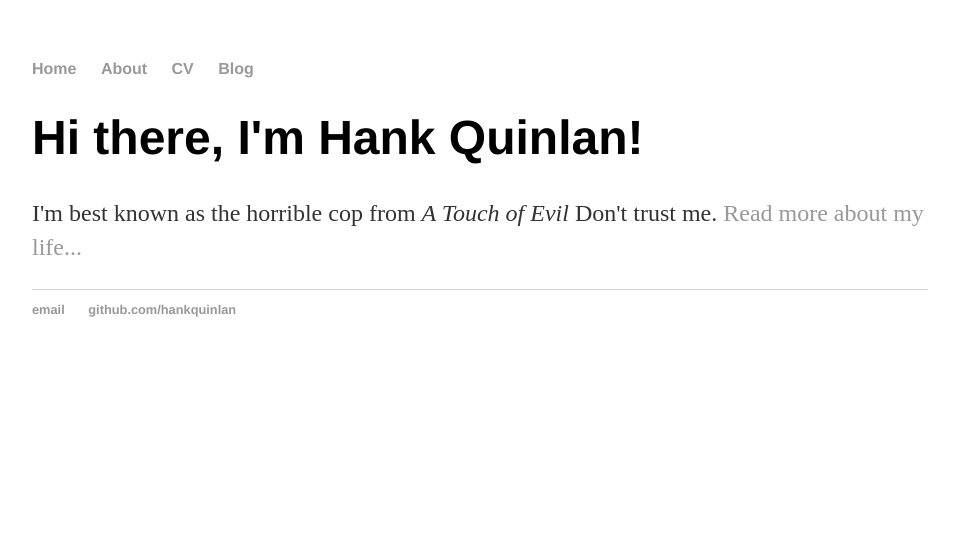
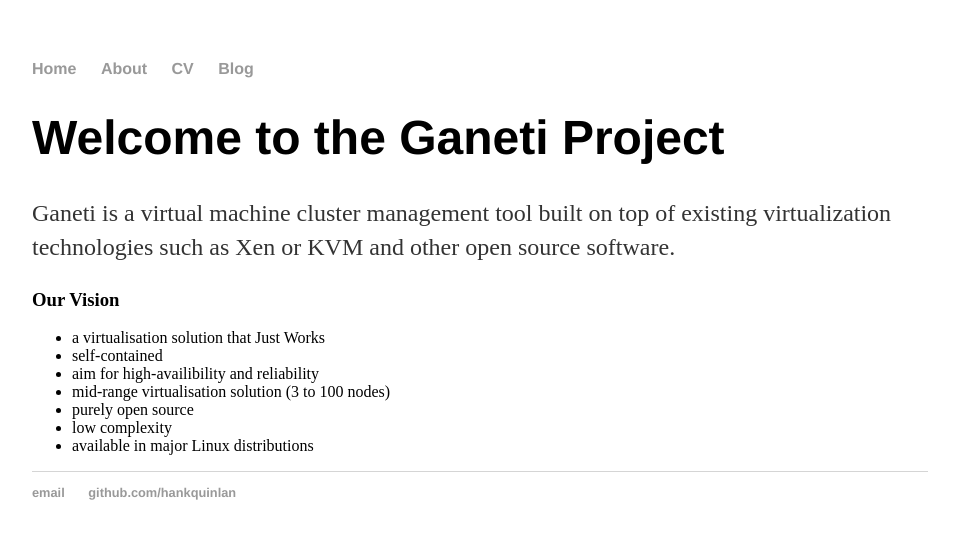
Before and after one commit to ganeti/ganeti.org, a Jekyll site: the page built from index.html, in a window 1280 px wide. Shown: the top 539 px of the page, without its empty margins (160-1119 px from the left). Built offline with Jekyll 4.4.1, drawn with Linux system fonts in a browser that asks for light colours.

Commit message:
Update index.html

```diff
--- a/index.html
+++ b/index.html
@@ -1,8 +1,20 @@
 ---
 layout: default
-title: Hank Quinlan, Horrible Cop
+title: Ganeti
 ---
 <div class="blurb">
-	<h1>Hi there, I'm Hank Quinlan!</h1>
-	<p>I'm best known as the horrible cop from <em>A Touch of Evil</em> Don't trust me. <a href="/about">Read more about my life...</a></p>
+	<h1>Welcome to the Ganeti Project</h1>
+	<p>
+		Ganeti is a virtual machine cluster management tool built on top of existing virtualization technologies such as Xen or KVM and other open source software.
+	</p>
+	<h3>Our Vision</h3>
+	<ul>
+		<li>a virtualisation solution that Just Works</li>
+		<li>self-contained</li>
+		<li>aim for high-availibility and reliability</li>
+		<li>mid-range virtualisation solution (3 to 100 nodes)</li>
+		<li>purely open source</li>
+		<li>low complexity</li>
+		<li>available in major Linux distributions</li>
+	</ul>
 </div><!-- /.blurb -->
```
